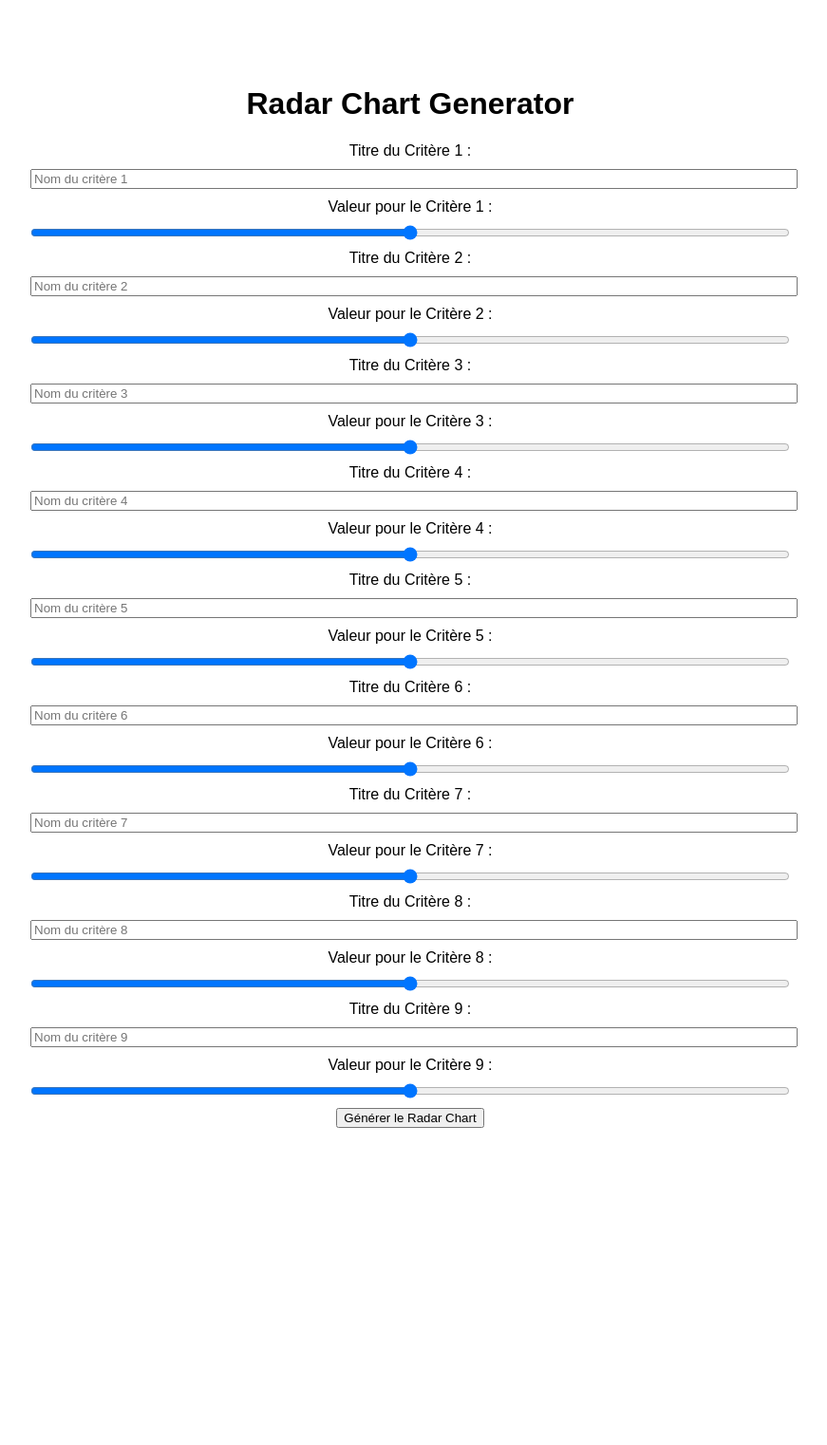
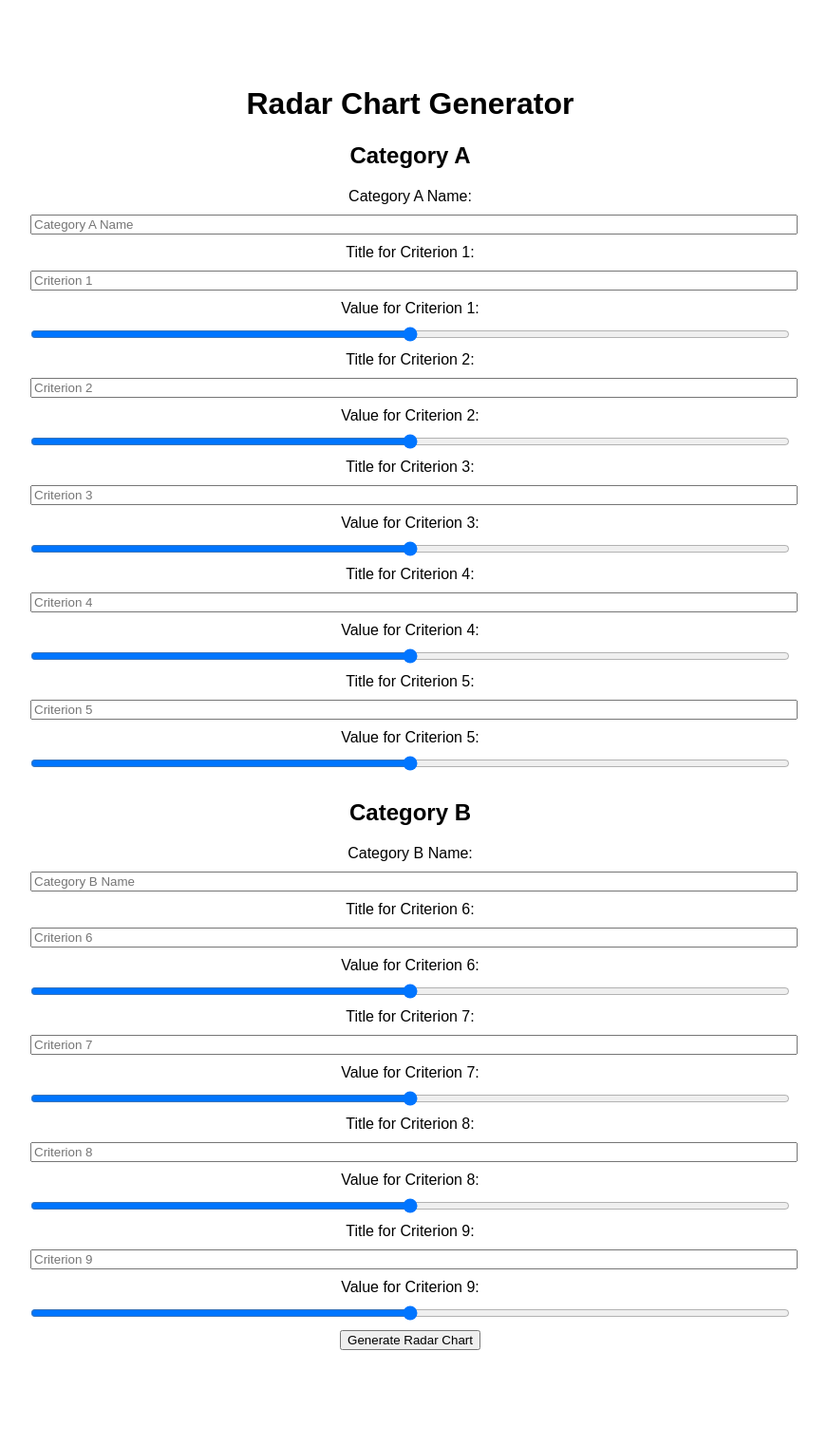
Before and after one commit to Knackie/radar-chart-generator, a Flask app: page / in a window 1280 px wide. Shown: the whole page at 95% size, without its empty margins (208-1079 px from the left). Before the commit the page ends 1188 px from the top, so only its background shows below. Run offline with Flask 3, Linux system fonts and the light colour scheme.

Commit message:
Update index.html
Refonte HTML + catégories

```diff
--- a/templates/index.html
+++ b/templates/index.html
@@ -1,9 +1,9 @@
 <!DOCTYPE html>
-<html lang="fr">
+<html lang="en">
 <head>
     <meta charset="UTF-8">
     <meta name="viewport" content="width=device-width, initial-scale=1.0">
-    <title>Radar Chart Generator</title>
+    <title>Radar Chart Generator with Categories</title>
     <style>
         body {
             font-family: Arial, sans-serif;
@@ -19,10 +19,10 @@
         form {
             margin-bottom: 30px;
         }
-        .slider-label, .title-label {
+        .slider-label, .title-label, .category-label {
             margin: 10px 0;
         }
-        .slider, .title-input {
+        .slider, .title-input, .category-input {
             width: 100%;
             margin: 10px 0;
         }
@@ -37,22 +37,43 @@
 <div class="container">
     <h1>Radar Chart Generator</h1>
     <form action="/generate_chart" method="POST">
-        {% for i in range(1, 10) %}
+        <!-- Category A -->
+        <h2>Category A</h2>
+        <label class="category-label" for="categoryA">Category A Name:</label>
+        <input type="text" id="categoryA" name="categoryA" class="category-input" placeholder="Category A Name" required>
+
+        {% for i in range(1, 6) %}
         <div class="slider-container">
-            <label class="title-label" for="title{{i}}">Titre du Critère {{i}} :</label>
-            <input type="text" id="title{{i}}" name="title{{i}}" class="title-input" placeholder="Nom du critère {{i}}">
+            <label class="title-label" for="title{{i}}">Title for Criterion {{i}}:</label>
+            <input type="text" id="title{{i}}" name="title{{i}}" class="title-input" placeholder="Criterion {{i}}">
 
-            <label class="slider-label" for="slider{{i}}">Valeur pour le Critère {{i}} :</label>
+            <label class="slider-label" for="slider{{i}}">Value for Criterion {{i}}:</label>
             <input type="range" id="slider{{i}}" name="slider{{i}}" class="slider" min="0" max="10" value="5">
         </div>
         {% endfor %}
-        <button type="submit">Générer le Radar Chart</button>
+
+        <!-- Category B -->
+        <h2>Category B</h2>
+        <label class="category-label" for="categoryB">Category B Name:</label>
+        <input type="text" id="categoryB" name="categoryB" class="category-input" placeholder="Category B Name" required>
+
+        {% for i in range(6, 10) %}
+        <div class="slider-container">
+            <label class="title-label" for="title{{i}}">Title for Criterion {{i}}:</label>
+            <input type="text" id="title{{i}}" name="title{{i}}" class="title-input" placeholder="Criterion {{i}}">
+
+            <label class="slider-label" for="slider{{i}}">Value for Criterion {{i}}:</label>
+            <input type="range" id="slider{{i}}" name="slider{{i}}" class="slider" min="0" max="10" value="5">
+        </div>
+        {% endfor %}
+
+        <button type="submit">Generate Radar Chart</button>
     </form>
 
     {% if image_path %}
-    <h2>Résultat :</h2>
+    <h2>Result:</h2>
     <img src="{{ image_path }}" alt="Radar Chart">
-    <p>Valeurs utilisées : {{ values }}</p>
+    <p>Used values: {{ values }}</p>
     {% endif %}
 </div>
 
```
